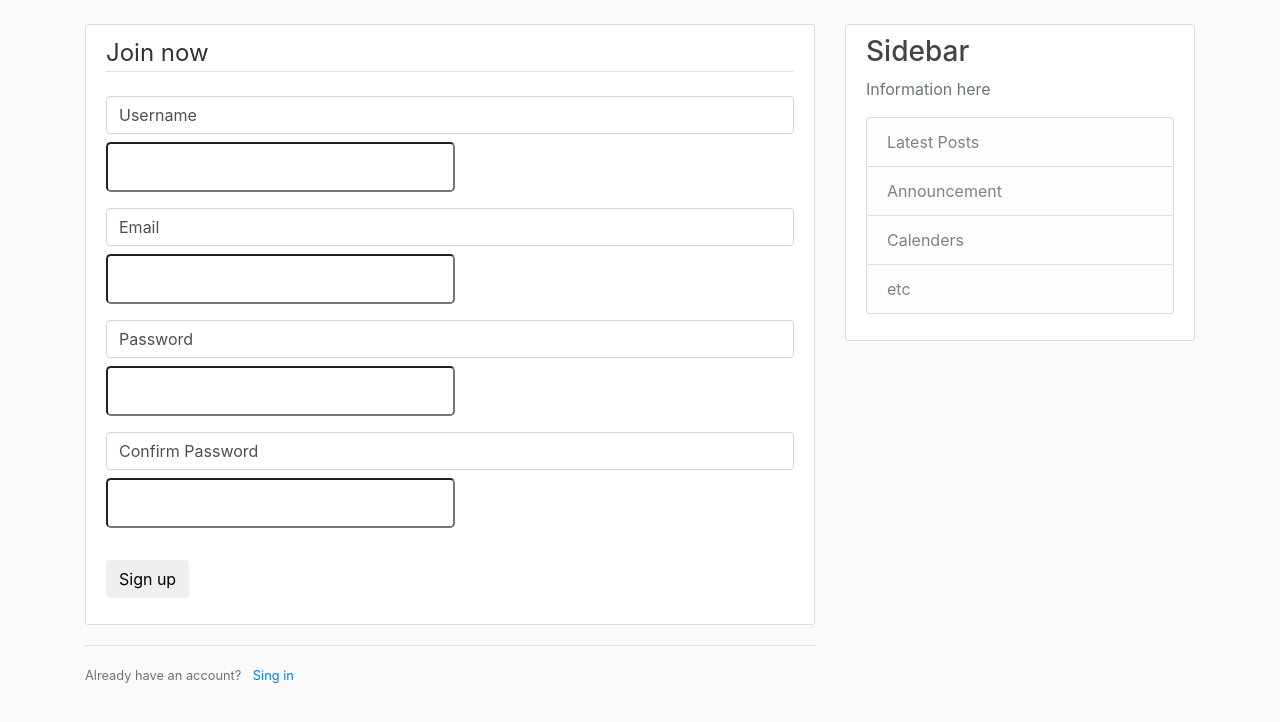
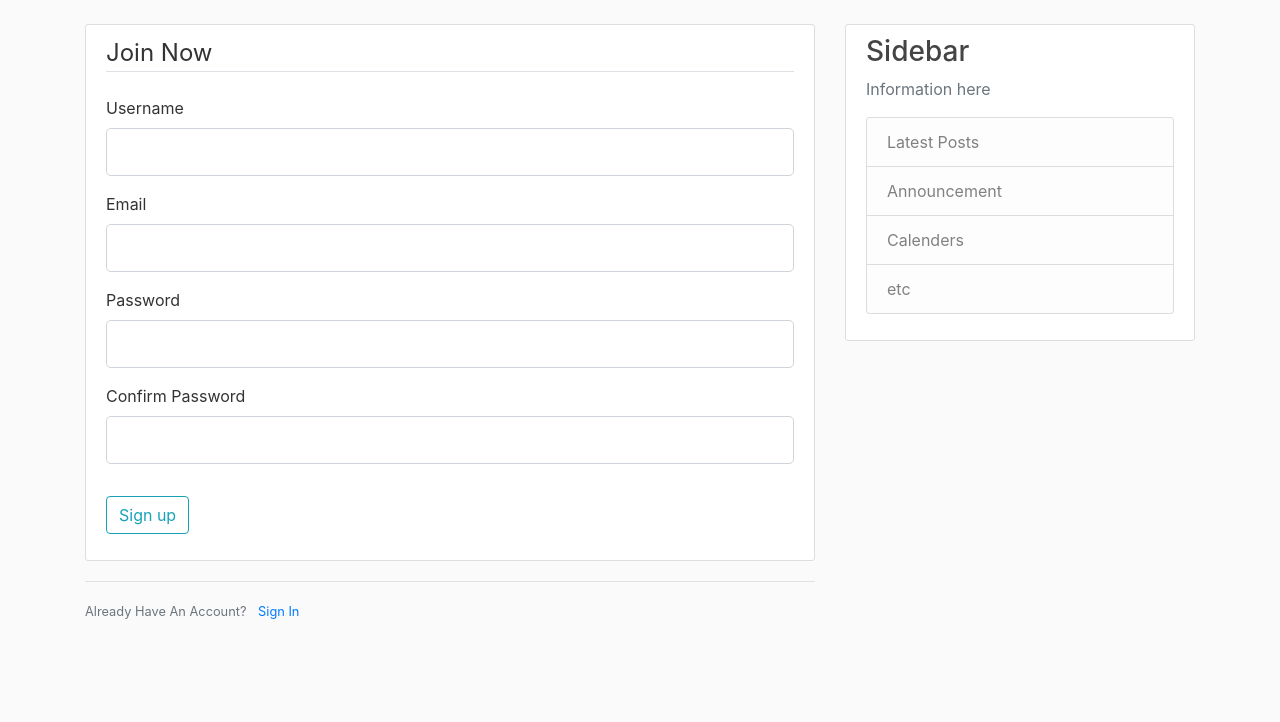
Before and after one commit to LeeKLTW/flask_blog, a Flask app: page /register in a window 1280 px wide. Shown: the part 56-778 px from the top of the page. Run offline with Flask 2, Linux system fonts and the light colour scheme; some libraries are stand-ins or nearby versions.

Commit message:
delete ascii.py

```diff
--- a/templates/register.html
+++ b/templates/register.html
@@ -1,44 +1,72 @@
-{% extends  "layout.html" %}
+{% extends "layout.html" %}
 {% block content %}
     <div class="content-section">
         <form method="POST" action="">
             {{ form.hidden_tag() }}
             <fieldset class="form-group">
-                <legend class="border-bottom mb-4"> Join now</legend>
+                <legend class="border-bottom mb-4">Join Now</legend>
+                <div class="form-group">
+                    {{ form.username.label(class="form-control-label") }}
 
+                    {% if form.username.errors %}
+                        {{ form.username(class="form-control form-control-lg is-invalid") }}
+                        <div class="invalid-feedback">
+                            {% for error in form.username.errors %}
+                                <span>{{ error }}</span>
+                            {% endfor %}
+                        </div>
+                    {% else %}
+                        {{ form.username(class="form-control form-control-lg") }}
+                    {% endif %}
+                </div>
                 <div class="form-group">
-                    {{ form.username.label(class="form-control") }}
-                    {{ form.username(class="form-contronl form-control-lg") }}
+                    {{ form.email.label(class="form-control-label") }}
+                    {% if form.email.errors %}
+                        {{ form.email(class="form-control form-control-lg is-invalid") }}
+                        <div class="invalid-feedback">
+                            {% for error in form.email.errors %}
+                                <span>{{ error }}</span>
+                            {% endfor %}
+                        </div>
+                    {% else %}
+                        {{ form.email(class="form-control form-control-lg") }}
+                    {% endif %}
                 </div>
-
                 <div class="form-group">
-                    {{ form.email.label(class="form-control") }}
-                    {{ form.email(class="form-contronl form-control-lg") }}
+                    {{ form.password.label(class="form-control-label") }}
+                    {% if form.password.errors %}
+                        {{ form.password(class="form-control form-control-lg is-invalid") }}
+                        <div class="invalid-feedback">
+                            {% for error in form.password.errors %}
+                                <span>{{ error }}</span>
+                            {% endfor %}
+                        </div>
+                    {% else %}
+                        {{ form.password(class="form-control form-control-lg") }}
+                    {% endif %}
                 </div>
-
                 <div class="form-group">
-                    {{ form.password.label(class="form-control") }}
-                    {{ form.password(class="form-contronl form-control-lg") }}
-                </div>
-
-                <div class="form-group">
-                    {{ form.confirm_password.label(class="form-control") }}
-                    {{ form.confirm_password(class="form-contronl form-control-lg") }}
+                    {{ form.confirm_password.label(class="form-control-label") }}
+                    {% if form.confirm_password.errors %}
+                        {{ form.confirm_password(class="form-control form-control-lg is-invalid") }}
+                        <div class="invalid-feedback">
+                            {% for error in form.confirm_password.errors %}
+                                <span>{{ error }}</span>
+                            {% endfor %}
+                        </div>
+                    {% else %}
+                        {{ form.confirm_password(class="form-control form-control-lg") }}
+                    {% endif %}
                 </div>
             </fieldset>
             <div class="form-group">
-                {{ form.submit(class="btn btn-outlune-info") }}
+                {{ form.submit(class="btn btn-outline-info") }}
             </div>
-
         </form>
     </div>
-
     <div class="border-top pt-3">
         <small class="text-muted">
-            Already have an account? <a class="ml-2" href="{{ url_for('login') }}">Sing in</a>
+            Already Have An Account? <a class="ml-2" href="{{ url_for('login') }}">Sign In</a>
         </small>
-
-
     </div>
-
 {% endblock content %}
```
